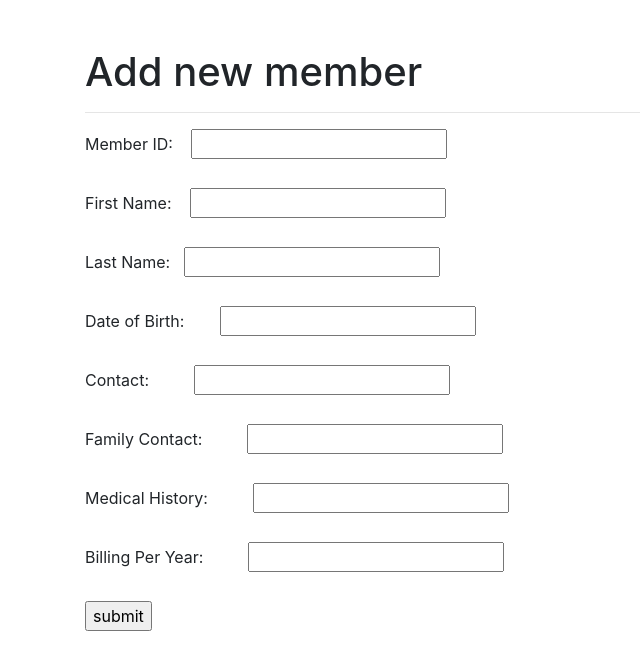
After one commit to jamochl/aged_care_group2_ict30017, a PHP site: page /AddMember.php in a window 1280 px wide. The commit adds this page. Shown: the top 670 px of the page, without its empty margins (0-640 px from the left). Run offline with PHP 8.4, Linux system fonts and the light colour scheme.

```diff
--- /dev/null
+++ b/src/AddMember.php
@@ -0,0 +1,87 @@
+<!DOCTYPE html>
+<html lang="en">
+<head>
+    <meta charset="UTF-8">
+    <meta name="viewport" content="width=device-width, initial-scale=1.0">
+    <title>Add new member</title>
+    <!-- Bootstrap CSS -->
+    <link href="https://stackpath.bootstrapcdn.com/bootstrap/4.5.2/css/bootstrap.min.css" rel="stylesheet">
+</head>
+<body>
+    <div class="container mt-5">
+        <h1>Add new member</h1>
+        <hr>
+<body>
+
+    <form action=AddMember.php method="POST">
+
+        <label class="label" for="memberId"> Member ID: &nbsp;&nbsp; </label>
+        <input type="text" name="memberId" id="memberId"> <br><br>
+
+        <label class="label" for="fname"> First Name: &nbsp;&nbsp; </label>
+        <input type="text" name="fname" id="fname"> <br><br>
+
+        <label class="label" for="lname"> Last Name: &nbsp;</label>
+        <input type="text" name="lname" id="lname"> <br><br>
+
+        <label class="label" for="dob"> Date of Birth: &nbsp;&nbsp;&nbsp;&nbsp;&nbsp;&nbsp;</label>
+        <input type="text" name="dob" id="dob"> <br><br>
+
+        <label class="label" for="contact"> Contact: &nbsp;&nbsp;&nbsp;&nbsp;&nbsp;&nbsp;&nbsp;&nbsp;</label>
+        <input type="text" name="contact" id="contact"> <br><br>
+
+        <label class="label" for="fcontact"> Family Contact: &nbsp;&nbsp;&nbsp;&nbsp;&nbsp;&nbsp;&nbsp;&nbsp;</label>
+        <input type="text" name="fcontact" id="fcontact"> <br><br>
+
+        <label class="label" for="medhistory"> Medical History: &nbsp;&nbsp;&nbsp;&nbsp;&nbsp;&nbsp;&nbsp;&nbsp;</label>
+        <input type="text" name="medhistory" id="medhistory"> <br><br>
+
+        <label class="label" for="bpy"> Billing Per Year: &nbsp;&nbsp;&nbsp;&nbsp;&nbsp;&nbsp;&nbsp;&nbsp;</label>
+        <input type="text" name="bpy" id="bpy"> <br><br>
+
+        <input class="button" type="submit" name="submit" value="submit">
+    </form>
+</body>
+
+</html>
+
+<?php
+
+if(isset($_POST["submit"]))
+{
+// Database connection details
+$host = "db";
+$port = "3306";
+$user = "admin";
+$password = "admin";
+$database = "aged_care";
+
+// Connect to the database
+$mysqli = new mysqli($host, $user, $password, $database, $port);
+
+// Check connection
+if ($mysqli->connect_errno)
+{
+    echo "Failed to connect to MySQL: " . $mysqli->connect_error;
+    exit();
+}
+    // ## 2. set up SQL string and execute
+
+    $memberId = $_POST["memberId"];
+    $fname = $_POST["fname"];
+    $lname = $_POST["lname"];
+    $dob = $_POST["dob"];
+    $contact = $_POST["contact"];
+    $fcontact = $_POST["fcontact"];
+    $medhistory = $_POST["medhistory"];
+    $bpy = $_POST["bpy"];
+
+    $query = "INSERT INTO Members (Id, FirstName, LastName, DateOfBirth, Contact, FamilyContact, MedicalHistory, BillingPerYear) VALUES
+    ('$memberId', '$fname', '$lname', '$dob', '$contact', '$fcontact', '$medhistory','$bpy')";
+
+    $mysqli->query($query);
+    mysqli_close($mysqli);
+
+
+}
+    ?>
--- a/src/member.php
+++ b/src/member.php
@@ -67,5 +67,8 @@ if ($mysqli->connect_errno)
         $mysqli->close();
         ?>
     </div>
+
+    &nbsp;&nbsp;&nbsp;&nbsp;&nbsp;&nbsp;&nbsp;&nbsp;&nbsp;&nbsp;&nbsp;&nbsp;&nbsp;&nbsp;&nbsp;&nbsp;&nbsp;&nbsp;&nbsp;&nbsp;&nbsp;&nbsp;&nbsp;&nbsp;&nbsp;&nbsp;&nbsp;&nbsp;&nbsp;&nbsp;&nbsp;&nbsp;&nbsp;&nbsp;&nbsp;&nbsp;&nbsp;&nbsp;&nbsp;&nbsp;&nbsp;&nbsp;&nbsp;&nbsp;&nbsp;&nbsp;&nbsp;&nbsp;
+    <a href ="AddMember.php"><button>Add new member</button></a>
 </body>
 </html>
```
